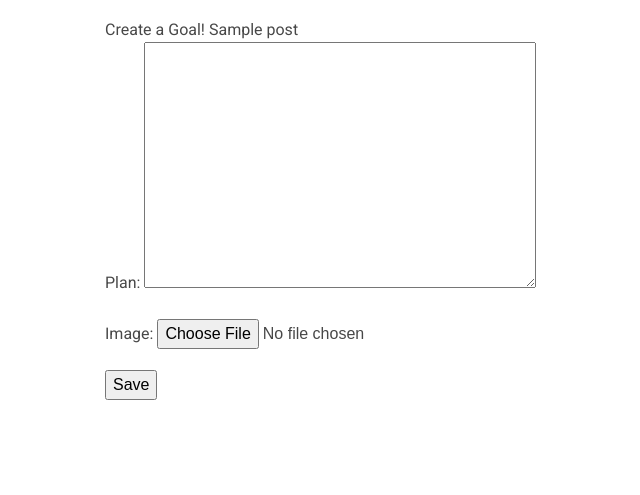
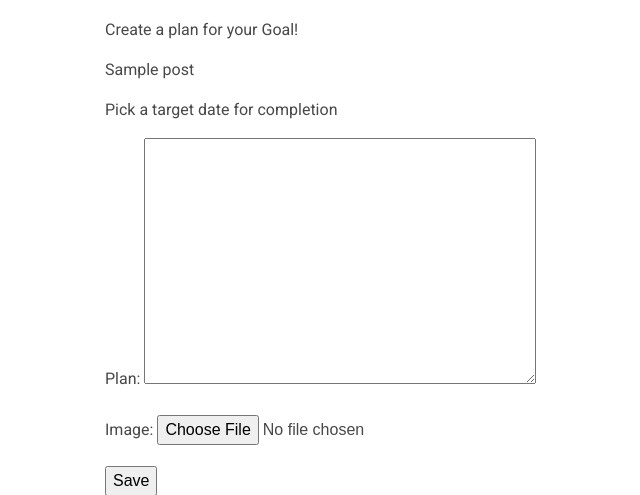
Before and after one commit to choia/bucket-list-webapp, a Django app: a page that uses profiles/templates/profiles/forms.html in a window 1280 px wide. Shown: the part 78-573 px from the top of the page, without its empty margins (0-640 px from the left). Run offline with Django 3.2, Linux system fonts and the light colour scheme; a user stored in the database is signed in; tables that the repository leaves empty hold one stand-in row (values such as "Sample post"); some libraries are stand-ins or nearby versions.

```diff
--- a/posts/views.py
+++ b/posts/views.py
@@ -60,7 +60,6 @@ class PostCreate(LoginRequiredMixin, CreateView):
 	success_url = reverse_lazy('posts:post-home')
 
 	def form_valid(self, form):
-		# form.instance.created_by = self.request.user
 		instance =  form.save(commit=False)
 		instance.user = self.request.user
 		return super(PostCreate, self).form_valid(form)
--- a/profiles/templates/profiles/forms.html
+++ b/profiles/templates/profiles/forms.html
@@ -1,9 +1,9 @@
 {% extends 'base.html' %}
 {% block content %}
 
-{{ title }}
-{{ post_id }}
-
+<p>{{ title }}
+<p>{{ post_id }}
+<p>{{ date }}
 
 <form action="" method="POST">
     {% csrf_token %}
--- a/profiles/views.py
+++ b/profiles/views.py
@@ -1,6 +1,7 @@
 from django.contrib.auth import get_user_model
 from django.contrib.auth.mixins import LoginRequiredMixin
 from django.http import Http404
+from django.urls import reverse_lazy
 from django.shortcuts import render, get_object_or_404
 from django.views.generic import DetailView, CreateView
 from posts.models import Post
@@ -41,21 +42,24 @@ class ProfileDetailView(LoginRequiredMixin, DetailView):
 
 class PostAddView(LoginRequiredMixin, CreateView):
 
-
 	template_name = 'profiles/forms.html'
 	form_class = PostInstanceForm
+	success_url = reverse_lazy('posts:post-home')
 
 
 	def get_context_data(self, *args, **kwargs):
 		post_id = get_object_or_404(Post, pk=self.kwargs['pk'])
+
 		context = super().get_context_data(*args, **kwargs)
 		context['post_id'] = post_id
-		context['title'] = 'Create a Goal!'
-
+		context['title'] = 'Create a plan for your Goal!'
+		context['date'] = 'Pick a target date for completion'
 
 		return context
 
 
-	# def get_queryset(self):
-	# 	self.post_id = get_object_or_404(Post, pk=self.kwargs['pk'])
-	# 	return Post.objects.filter(pk=self.post_id)
+	def form_valid(self, form):
+		instance =  form.save(commit=False)
+		instance.owner 		= self.request.user
+		instance.user_post 	= self.post_id
+		return super(PostCreate, self).form_valid(form)
```
